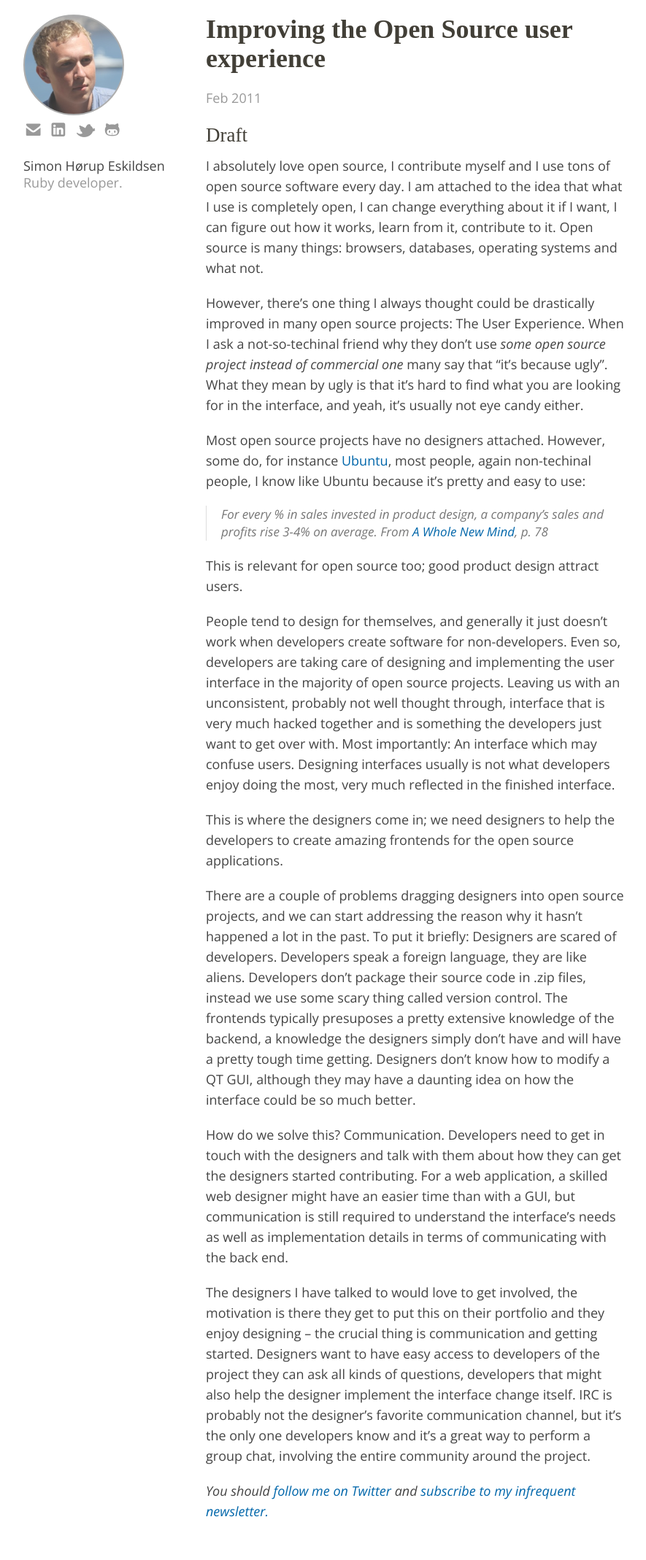
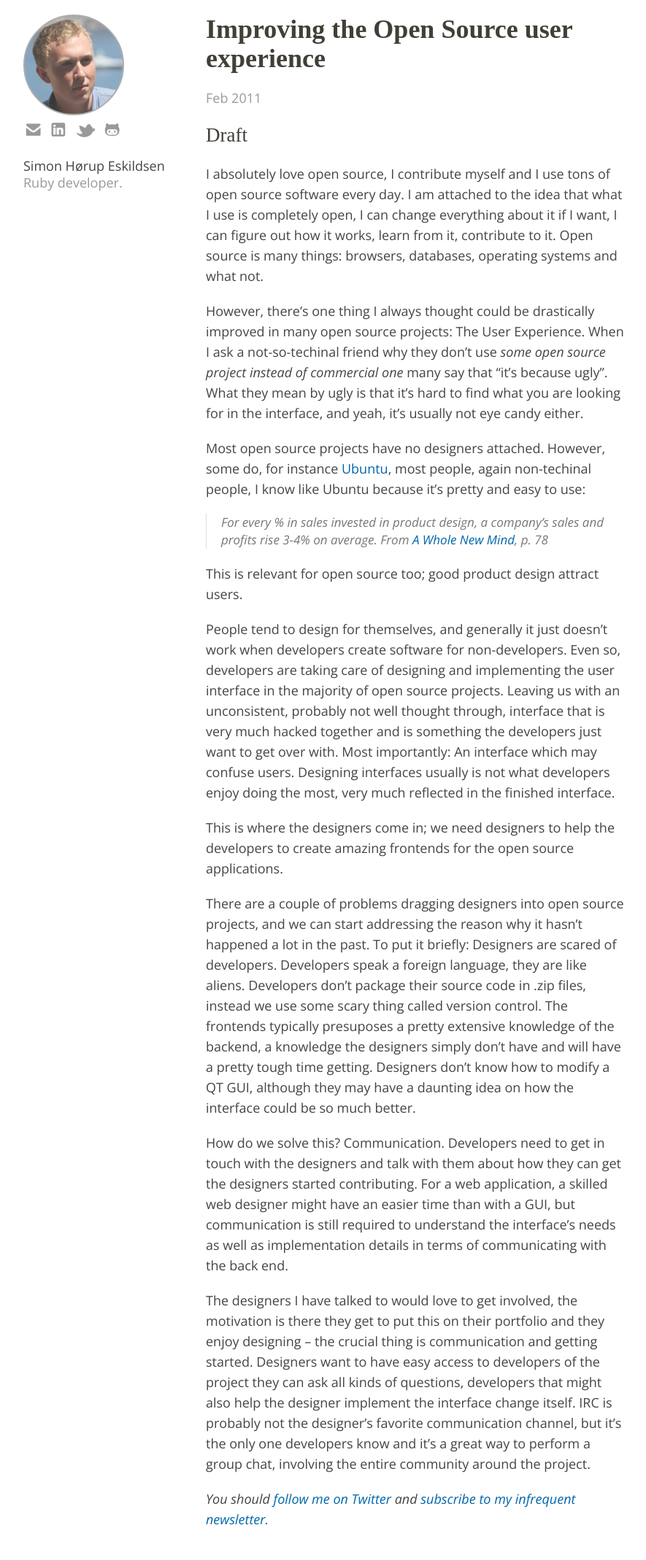
Before and after one commit to igor47/blog, a Jekyll site: the page built from _posts/2011-02-25-improving-the-open-source-user-experience.md, in a window 1280 px wide. Shown: the whole page at 73% size, without its empty margins (138-1023 px from the left). Built offline with Jekyll 4.4.1, drawn with Linux system fonts in a browser that asks for light colours; some web fonts are replaced.

Commit message:
Add padding to second header

```diff
--- a/static/css/layout.css
+++ b/static/css/layout.css
@@ -23,6 +23,7 @@ h1 {
 h2 {
   font-size: 1.5em;
   line-height: 1.3em;
+  padding-bottom: 0.4em;
 }
 
 h3 {
--- a/static/css/temp.css
+++ b/static/css/temp.css
@@ -940,9 +940,9 @@ h1 {
 }
 
 h2 {
-  font-size: 1.7em;
+  font-size: 1.5em;
   line-height: 1.3em;
-  font-weight: bold;
+  padding-bottom: 1em;
 }
 
 h3 {
```
Also changed, not shown: static/css/style.css.
